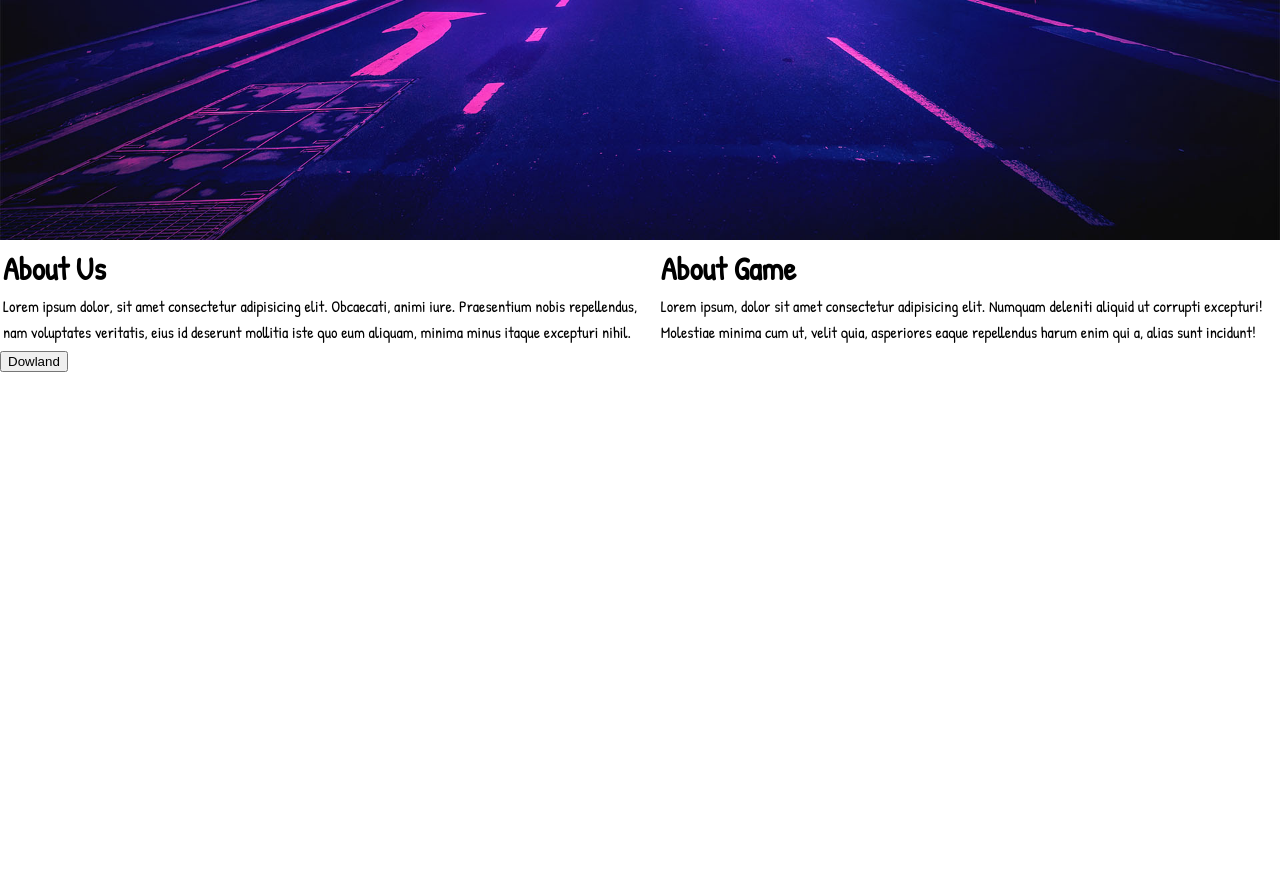
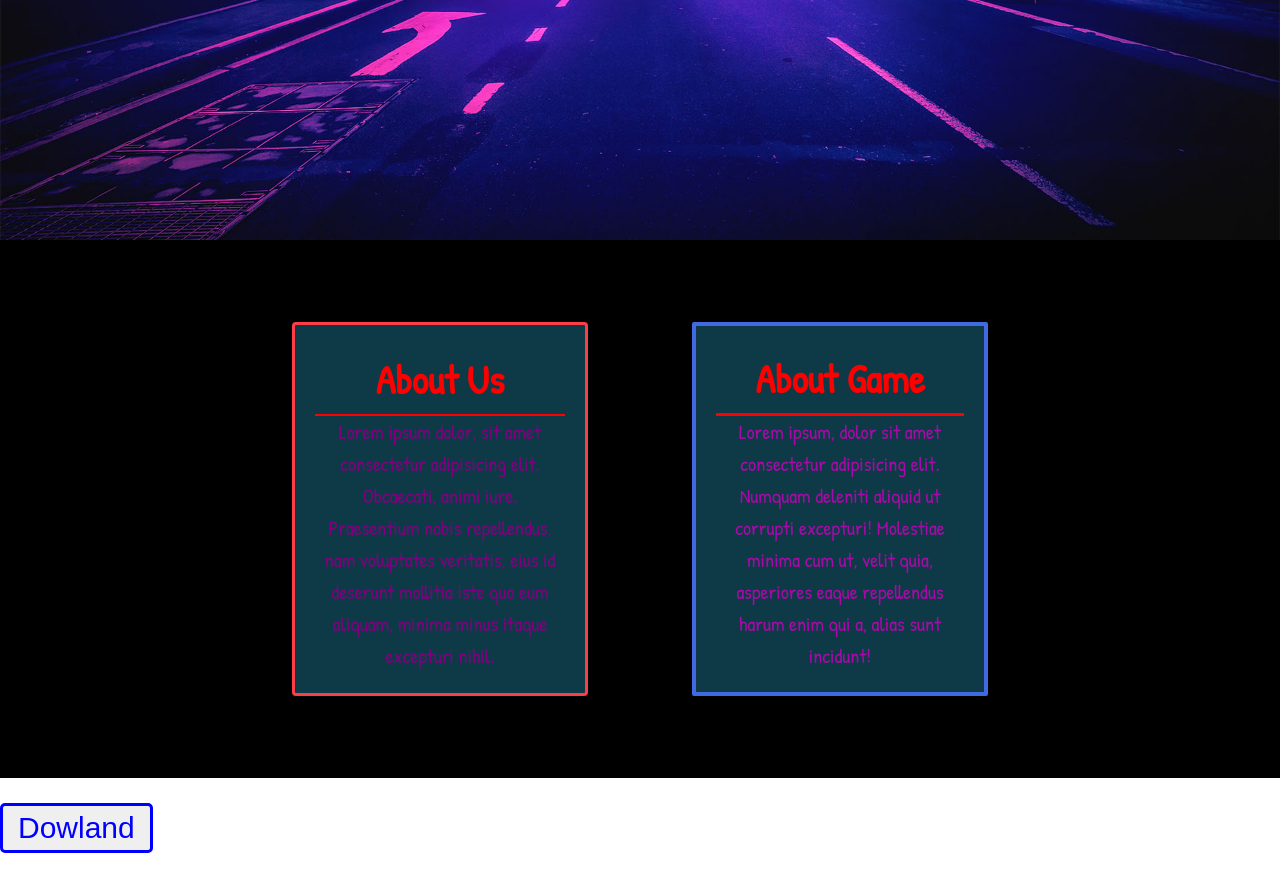
Before and after one commit to CryBer/SpelesMajaslapa, a PHP site: page / in a window 1280 px wide. Shown: the part 560-1438 px from the top of the page. Before the commit the page ends 932 px from the top, so only its background shows below. Run offline with PHP 8.4, Linux system fonts and the light colour scheme.

Commit message:
update css

```diff
--- a/CyberPsyhosis/assets/css/style.css
+++ b/CyberPsyhosis/assets/css/style.css
@@ -105,7 +105,6 @@ h1,h2,h3,h4{
     margin: 0 5px;
     color: white;
     position: relative;
-    scroll-behavior: smooth;
 
 
     text-decoration: none;
@@ -157,29 +156,82 @@ h1,h2,h3,h4{
     color: aqua;
 }
 
-.l1{
+/*otrs bloks*/
+
+.block1{
+    flex-direction: column;
     display: flex;
-    justify-content: center;
+    background-color: black;
+    color: aqua;
+
     width: 100%;
-    height: 100vh;
+    margin: 0 auto;
+    justify-content: space-between;
+}
 
-    background-color: black;
-    background-size: cover ;
+.colon1{
+    font-size: 20px;
+    font-weight: 400;
+    color: purple;
+    border: 3px solid rgb(252, 62, 72);
+    border-radius: 4px;
+    padding: 5px;
+    max-width: 300px;
+    background-color:rgb(14, 58, 71);
+    padding: 20px;
 }
-.container__2{
+.space{
+    width: 100px;
+}
+.container1{
     width: 100%;
-    max-width: 200px;
-    justify-content: space-between;
-    flex-direction: row;
+    max-width: 700px;
+    margin: 0 auto;
+}
+.table{
+    padding-top: 80px;
+    padding-bottom: 80px;
+    text-align: center;
+}
+.colon2{
+    font-size: 20px;
+    max-width: 300px;
+    border: 4px solid royalblue;
+    border-radius: 2px;
+    background-color: rgb(14, 58, 71);
+    color: rgb(168, 9, 168);
+    padding: 20px;
+}
+.game{
+    color: red;
+    border-bottom: 3px solid red;
+    padding-bottom: 3px;
+}
+.game__text{
+    padding-top: 10px;
 
 }
-.d1{
-    display: flex;
-    align-items: center;
-    background-color: aliceblue;
-    justify-content: center;
-    border: 3px solid;
-    border-color: rgb(39, 255, 255);
+.us{
+    border-bottom: 2px solid red;
+    color: red;
+    padding-bottom: 3px;
+}
+/*dowland block*/
+.dowland{
+    background-color: white;
+    padding-top: 25px;
+    padding-bottom: 25px;
+}
+.but-dow{
+    border: 3px solid blue;
+    color: blue;
     border-radius: 5px;
-    color: brown;
+    font-size: 30px;
+
+    padding-left: 15px;
+    padding-right: 15px;
+    padding-top: 5px;
+    padding-bottom: 5px;
+
+    text-decoration: none;
 }
```
